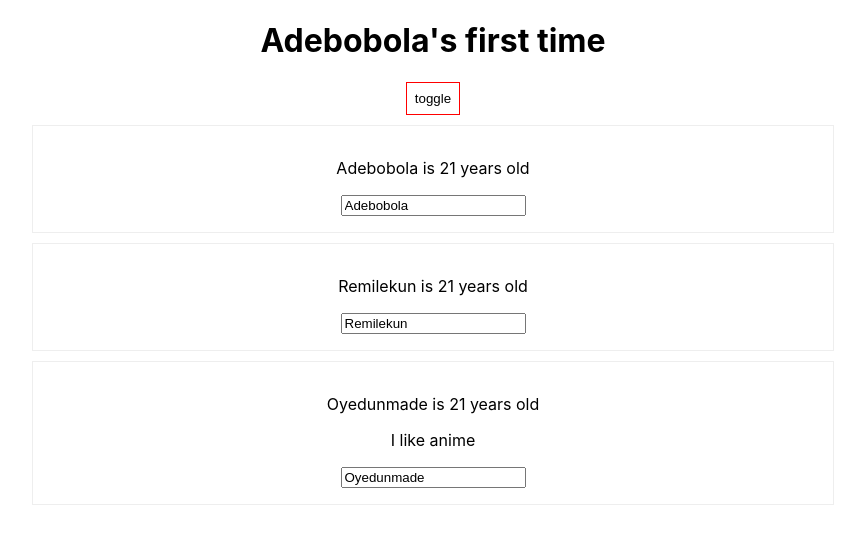
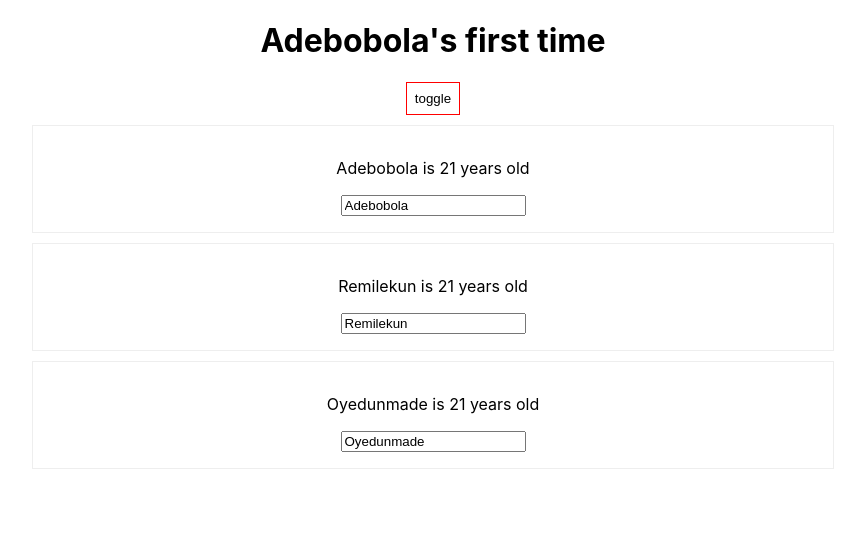
Before and after one commit to Adebobola01/react-guide, a React (Create React App) app: page / in a window 1280 px wide. Both pictures are taken after a click on the button "toggle". Shown: the top 544 px of the page, without its empty margins (207-1072 px from the left). Built offline with nearby package versions, Linux system fonts and the light colour scheme.

Commit message:
rendered persons as list

```diff
--- a/src/App.js
+++ b/src/App.js
@@ -45,11 +45,13 @@ class App extends Component {
     let person = null;
 
     if(this.state.showPersons) {
-      person = <div>
-          <Person name={this.state.persons[0].name} age={this.state.persons[0].age} />
-          <Person name={this.state.persons[1].name} age={this.state.persons[1].age} changed={ this.nameChangedHandler}  />
-          <Person name={this.state.persons[2].name} age={this.state.persons[2].age} clicked={this.switchNameHandler.bind(this, "muhy")} >I like anime</Person>
+      person = (
+        <div>
+          {this.state.persons.map(person => {
+            return <Person name={person.name} age={person.age}/>
+          })}
         </div>
+      )
     }
 
     const style = {
--- a/src/Person/Person.js
+++ b/src/Person/Person.js
@@ -4,7 +4,7 @@ import "./Person.css"
 const person = (props) => {
     return (
         <div className="Person">
-            <p> {props.name} is {props.age} years old </p>
+            <p onclick={props.click}> {props.name} is {props.age} years old </p>
             <p>{props.children}</p>
             <input type="text" onChange={props.changed} value={props.name} ></input>
         </div>
```
